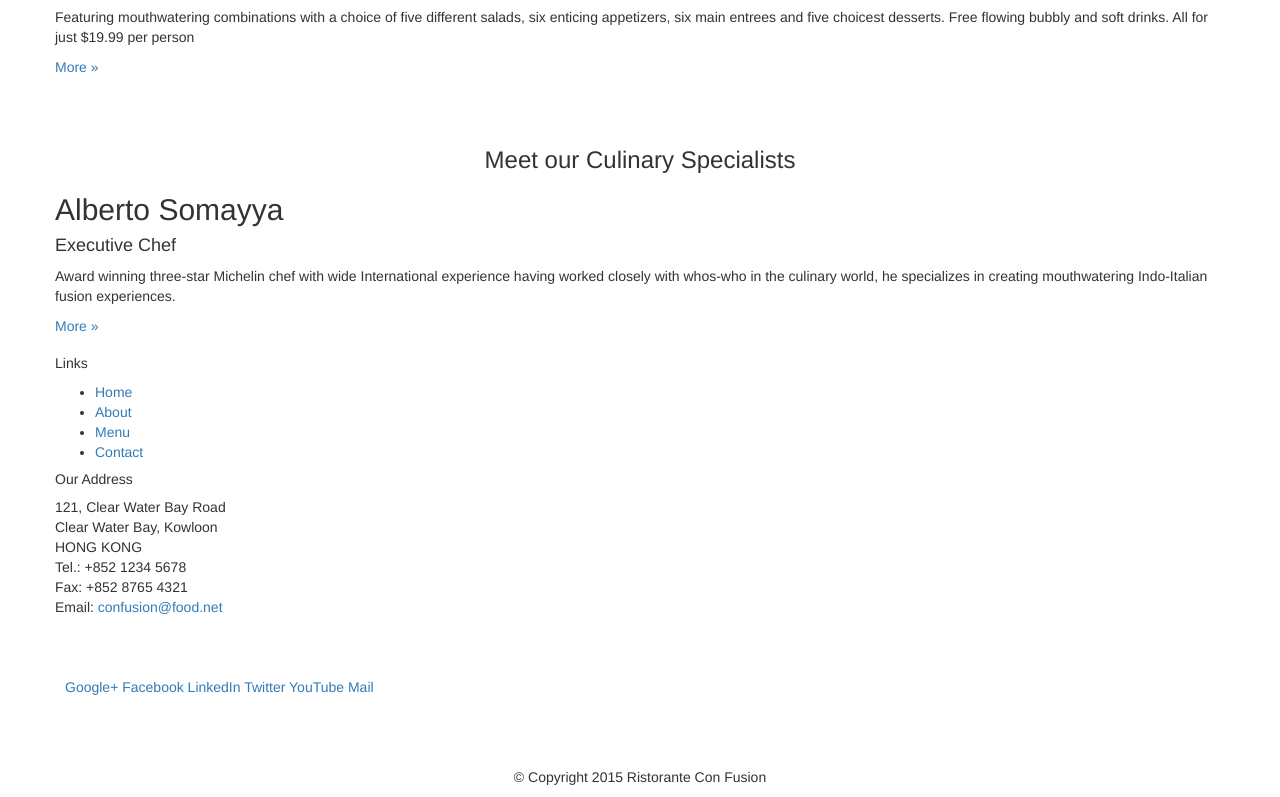
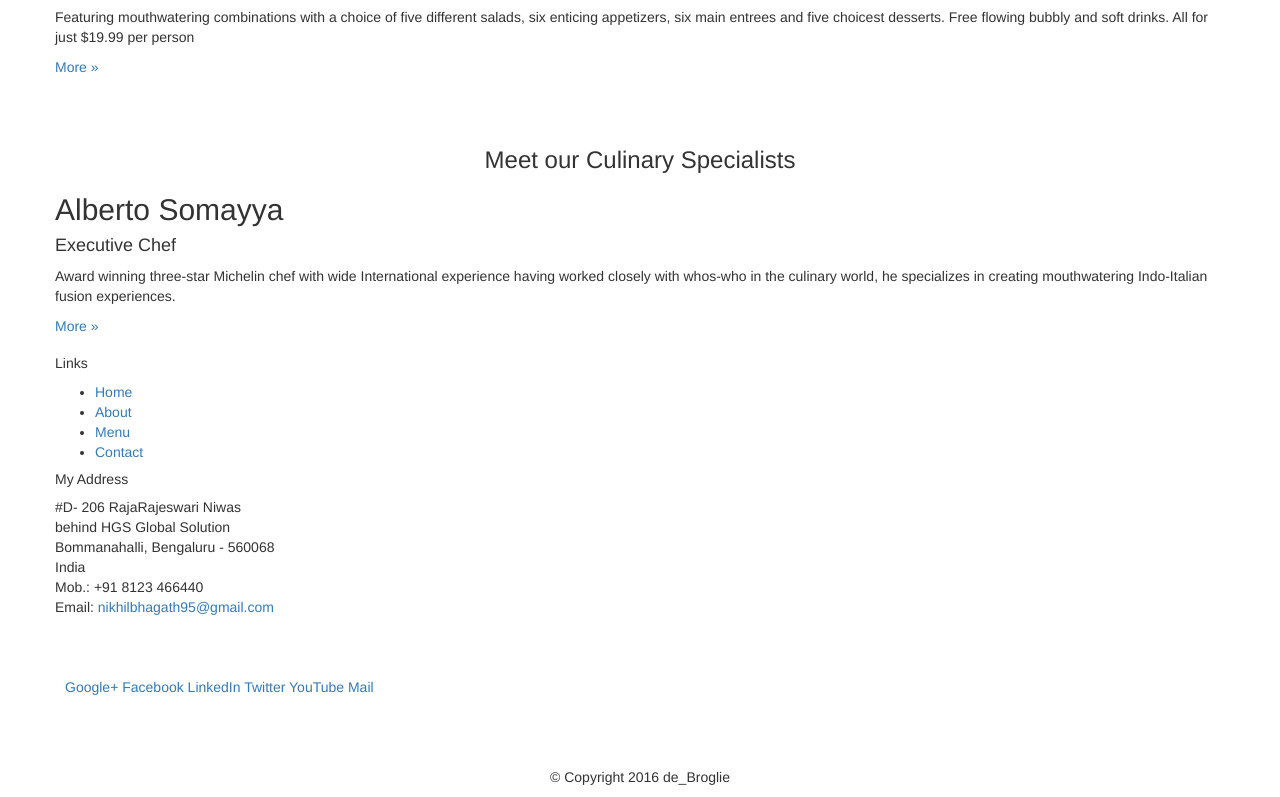
Before and after one commit to b4bhagath/OnePeRi-1, a plain HTML site: page index.html in a window 1280 px wide. Shown: the part 747-1544 px from the top of the page. Drawn offline with nearby package versions, Linux system fonts and the light colour scheme.

Commit message:
Added Few details of mine

```diff
--- a/index.html
+++ b/index.html
@@ -94,14 +94,14 @@
                     </ul>
                 </div>
                 <div>
-                    <h5>Our Address</h5>
+                    <h5>My Address</h5>
                     <address>
-		              121, Clear Water Bay Road<br>
-		              Clear Water Bay, Kowloon<br>
-		              HONG KONG<br>
-		              Tel.: +852 1234 5678<br>
-		              Fax: +852 8765 4321<br>
-		              Email: <a href="mailto:confusion@food.net">confusion@food.net</a>
+		              #D- 206 RajaRajeswari Niwas<br>
+		              behind HGS Global Solution<br>
+		              Bommanahalli, Bengaluru - 560068<br>
+                  India<br>
+		              Mob.: +91 8123 466440<br>
+		              Email: <a href="nikhilbhagath95@gmail.com">nikhilbhagath95@gmail.com</a>
 		           </address>
                 </div>
                 <div>
@@ -116,7 +116,7 @@
                 </div>
                 <div>
                     <p style="padding:10px;"></p>
-                    <p align=center>© Copyright 2015 Ristorante Con Fusion</p>
+                    <p align=center>© Copyright 2016 de_Broglie</p>
                 </div>
             </div>
         </div>
```
